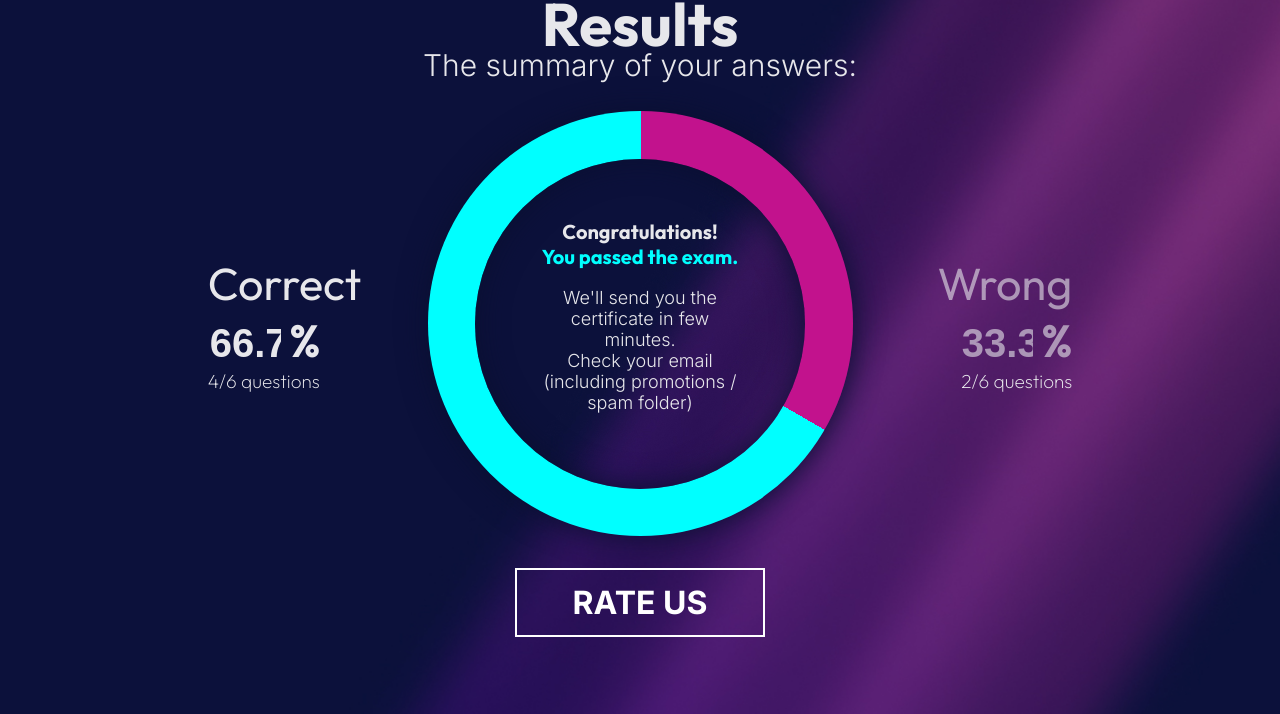
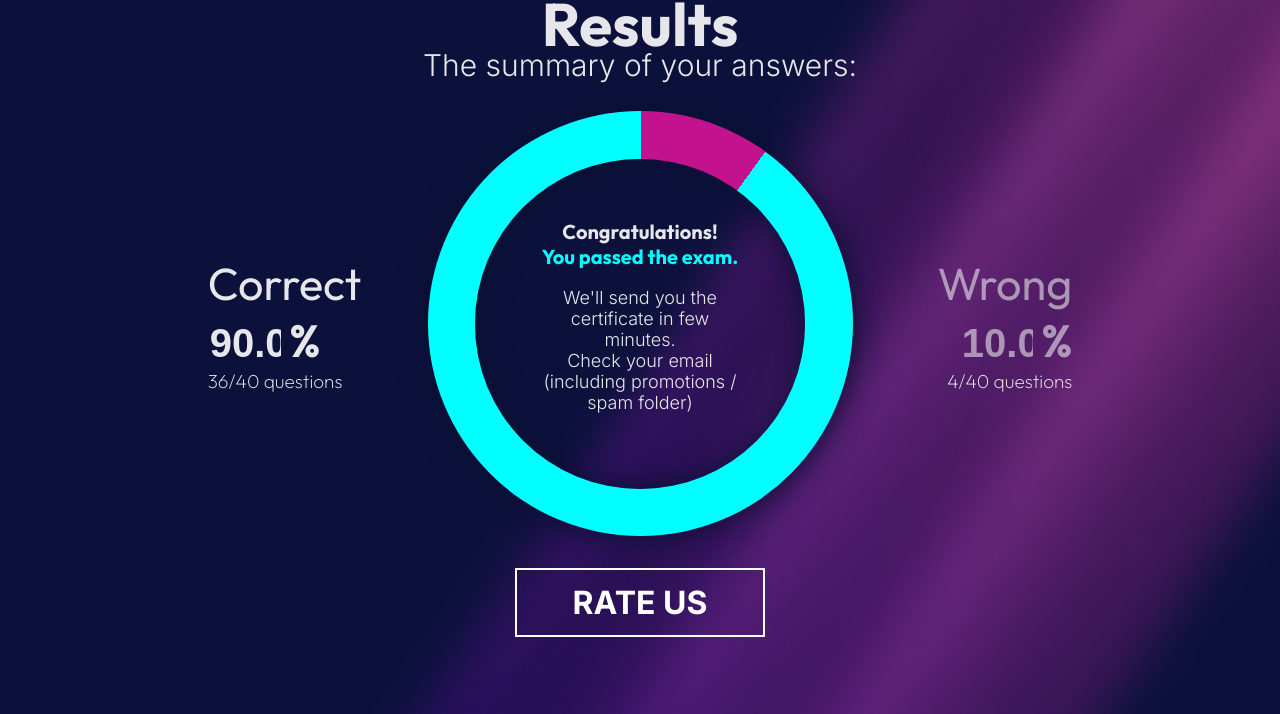
Before and after one commit to talmkg/epicode-benchmark, a plain HTML site: page results/results.html in a window 1280 px wide. Shown: the part 86-800 px from the top of the page. Drawn offline with Linux system fonts and the light colour scheme.

Commit message:
questions display dynamic number
The number of questions was static before these changes to the JS for the results page... Now, everything changes based on the score and the number of questions given

```diff
--- a/results/results.html
+++ b/results/results.html
@@ -19,7 +19,7 @@
       <div class="results">
         <div id="percentage1">
           <h2 class="correct">Correct<br /><input id='inputCorrect' class="percent-box" type="text" disabled/><strong>%</strong></h2>
-          <h5 class="questiongotcorrect">4/6 questions</h5>
+          <h5 id="theseAreright" class="questiongotcorrect">4/6 questions</h5>
         </div>
         <div id="circle">
         </div>
@@ -33,7 +33,7 @@
         </div>
         <div id="percentage2">
           <h2 class="wrong">Wrong<br /><input id="inputWrong" class="percent-box" type="text" disabled/><strong>%</strong></h2>
-          <h5 class="questionsgotwrong">2/6 questions</></h5>
+          <h5 id="theseAreWrong" class="questionsgotwrong">2/6 questions</></h5>
         </div>
       </div>
       <div id="aligning">
--- a/results/results.js
+++ b/results/results.js
@@ -1,9 +1,9 @@
 //laying out how scores will be calculated
 
 //made up value for now
-let score = 4;
+let score = 36;
 //max Points would also need to be grabbed from questions JS if the questions were to ever increase
-const maxPoints = 6;
+const maxPoints = 40;
 
 const percentCorrect = parseFloat((score / maxPoints) * 100);
 const percentWrong = parseFloat(100 - percentCorrect);
@@ -22,3 +22,18 @@ inputWrong.value = percentWrong.toFixed(1);
 
 //this piece of code adds the calculation to the screen in the form of a pie chart
 circle.style.backgroundImage = `conic-gradient(#00ffff ${percentCorrect}%, #c2128d ${percentCorrect}%)`;
+
+// calculating number of questions
+
+const numOfQuestions = maxPoints;
+const numOfCorrect = score;
+const numOfWrong = maxPoints - score;
+const words = " questions";
+// checking what I wrote... it works!!!
+console.log(`${numOfWrong} " out of " ${numOfQuestions}`);
+// Now I need the page to display these in the correct place
+const displayRight = document.getElementById("theseAreright");
+const displayWrong = document.getElementById("theseAreWrong");
+
+displayRight.innerText = `${numOfCorrect}/${numOfQuestions} ${words}`;
+displayWrong.innerText = `${numOfWrong}/${numOfQuestions} ${words}`;
```
